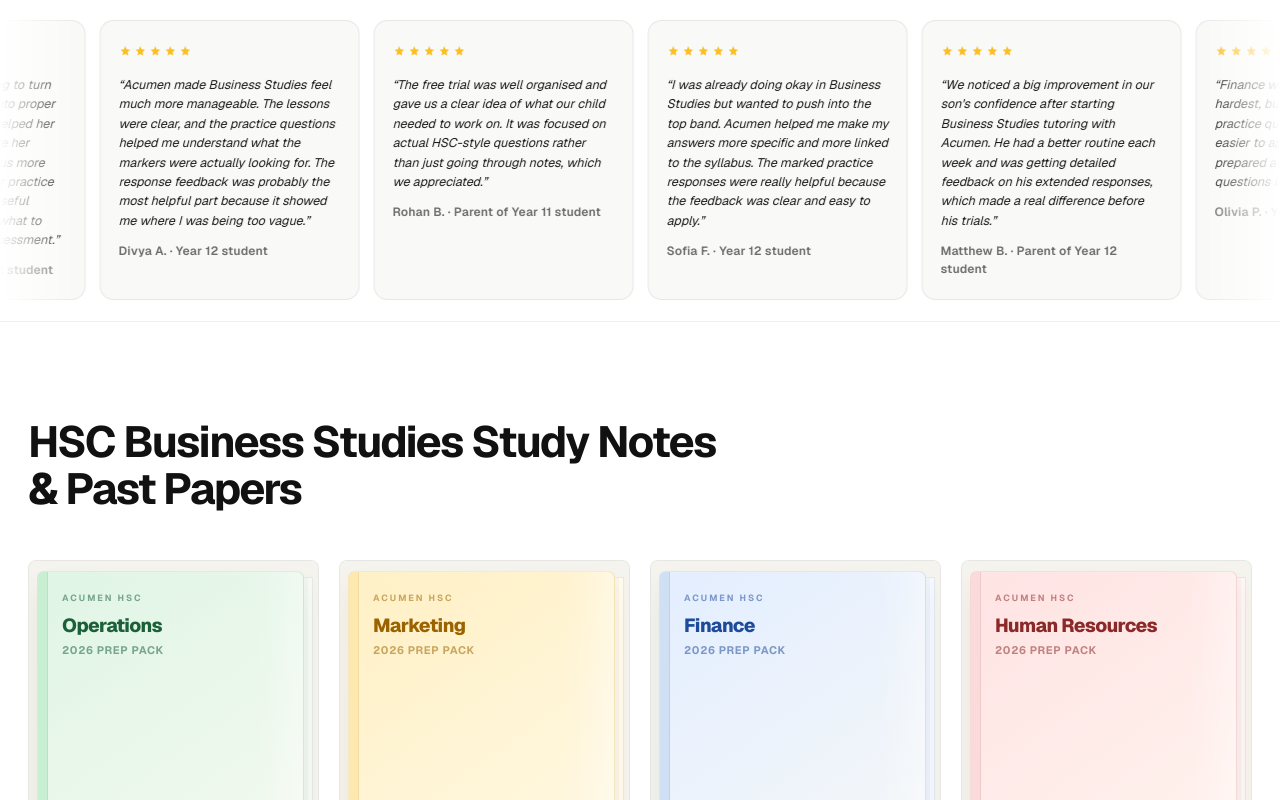
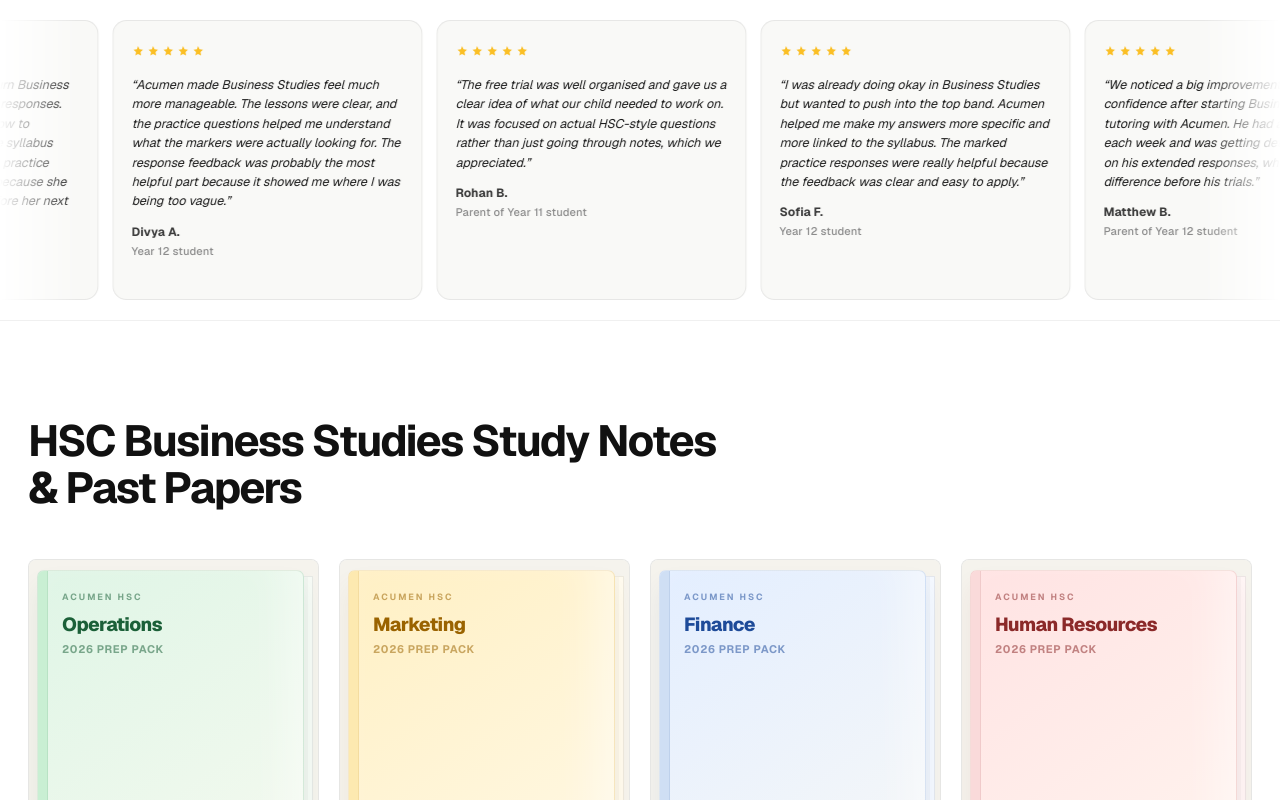
Before and after one commit to YusufAhmed133/Acumen_BusinessStudiesHSC, a Next.js app: page / in a window 1280 px wide. Shown: the part 3708-4508 px from the top of the page. Built offline with nearby package versions, Linux system fonts and the light colour scheme.

Commit message:
fix(reviews): two-line attribution (no dot), wider cards on desktop

```diff
--- a/src/components/sections/Reviews.tsx
+++ b/src/components/sections/Reviews.tsx
@@ -74,7 +74,8 @@
             <div
               key={i}
               aria-hidden={i >= REVIEWS.length}
-              style={{
+              className="review-card"
+            style={{
                 flexShrink: 0,
                 width: "min(260px, calc(100vw - 56px))",
                 boxSizing: "border-box",
@@ -97,16 +98,9 @@
               >
                 &ldquo;{r.quote}&rdquo;
               </p>
-              <div
-                style={{
-                  fontSize: 12,
-                  fontWeight: 600,
-                  color: "#6B6B6B",
-                  letterSpacing: "0.02em",
-                }}
-              >
-                {r.name}
-                {r.school ? ` · ${r.school}` : ""}
+              <div style={{ display: "flex", flexDirection: "column", gap: 2 }}>
+                <span style={{ fontSize: 12, fontWeight: 700, color: "#3A3A3A", letterSpacing: "0.01em" }}>{r.name}</span>
+                {r.school && <span style={{ fontSize: 11, fontWeight: 500, color: "#8A8A8A", letterSpacing: "0.02em" }}>{r.school}</span>}
               </div>
             </div>
           ))}
@@ -140,6 +134,9 @@
           .review-track { animation: none !important; }
           .review-track > :nth-child(n+7) { display: none !important; }
         }
+        @media (min-width: 861px) {
+          .review-card { width: 310px !important; }
+        }
         @media (max-width: 860px) {
           .reviews-header { padding: 36px 20px 0 !important; }
           #reviews { padding: 0 0 28px !important; }
```
